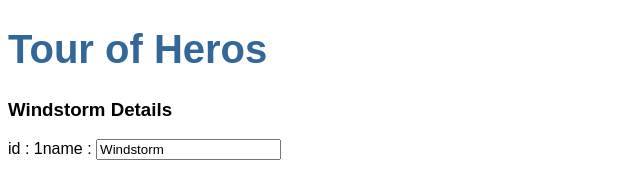
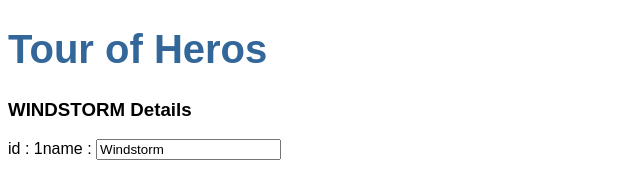
Before and after one commit to RoshniPreman/angularDemo, an Angular app: page / in a window 1280 px wide. Shown: the top 189 px of the page, without its empty margins (0-640 px from the left). Built offline with nearby package versions, Linux system fonts and the light colour scheme.

Commit message:
Added formsmodule

```diff
--- a/src/app/app.component.html
+++ b/src/app/app.component.html
@@ -1,2 +1,2 @@
 <h1>{{title}}</h1>
-<app-heros></app-heros>
+<app-heros></app-heros>    <!--  Element selector of heroes component -->
--- a/src/app/heros/heros.component.html
+++ b/src/app/heros/heros.component.html
@@ -1,3 +1,5 @@
-<h3>{{hero.name}} Details</h3>
+<h3>{{hero.name | uppercase}} Details</h3>   <!-- Format using UppercasePipe -->
+<!-- Pipes are a good way to format strings, currency amounts, dates and other display data. Angular ships with several built-in pipes and you can create your own. -->
+
 <label>id : </label><label>{{hero.id}}</label>
 <label>name : </label><input type="text" [(ngModel)]="hero.name">
```
